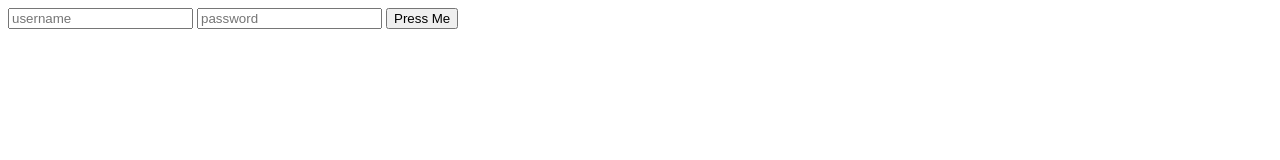
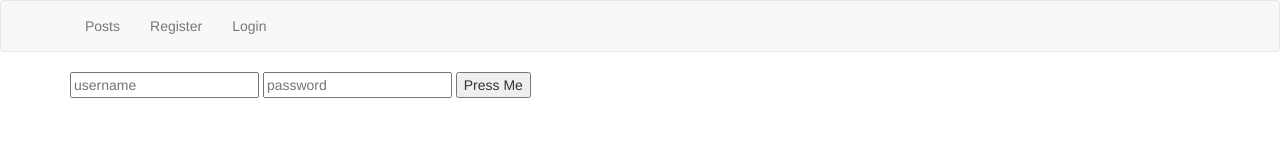
Before and after one commit to briankgraham/chatGator, a website: page client/index.html in a window 1280 px wide. Drawn offline with nearby package versions, Linux system fonts and the light colour scheme.

Commit message:
update index.html with nav bar

```diff
--- a/client/index.html
+++ b/client/index.html
@@ -1,15 +1,26 @@
 <!DOCTYPE html>
 <html>
 <head>
-  <title></title>
+  <title>chatApp</title>
+  <link rel="stylesheet" href="http://netdna.bootstrapcdn.com/bootstrap/3.1.1/css/bootstrap.min.css"
 </head>
 <body>
+  <nav class="navbar navbar-default">
+    <div class="container">
+      <ul class="nav navbar-nav">
+        <li><a href="/#/">Posts</a></li>
+        <li><a href="/#/register">Register</a></li>
+        <li><a href="/#/login">Login</a></li>
+      </ul>
+    </div>
+  </nav>
+  <div class="container">
   <form>
     <input type="text" placeholder="username">
     <input type="text" placeholder="password">
     <button>Press Me</button>
   </form>
-
+  </div>
 <script src="lib/angular.min.js"></script>
 </body>
 </html>
```
